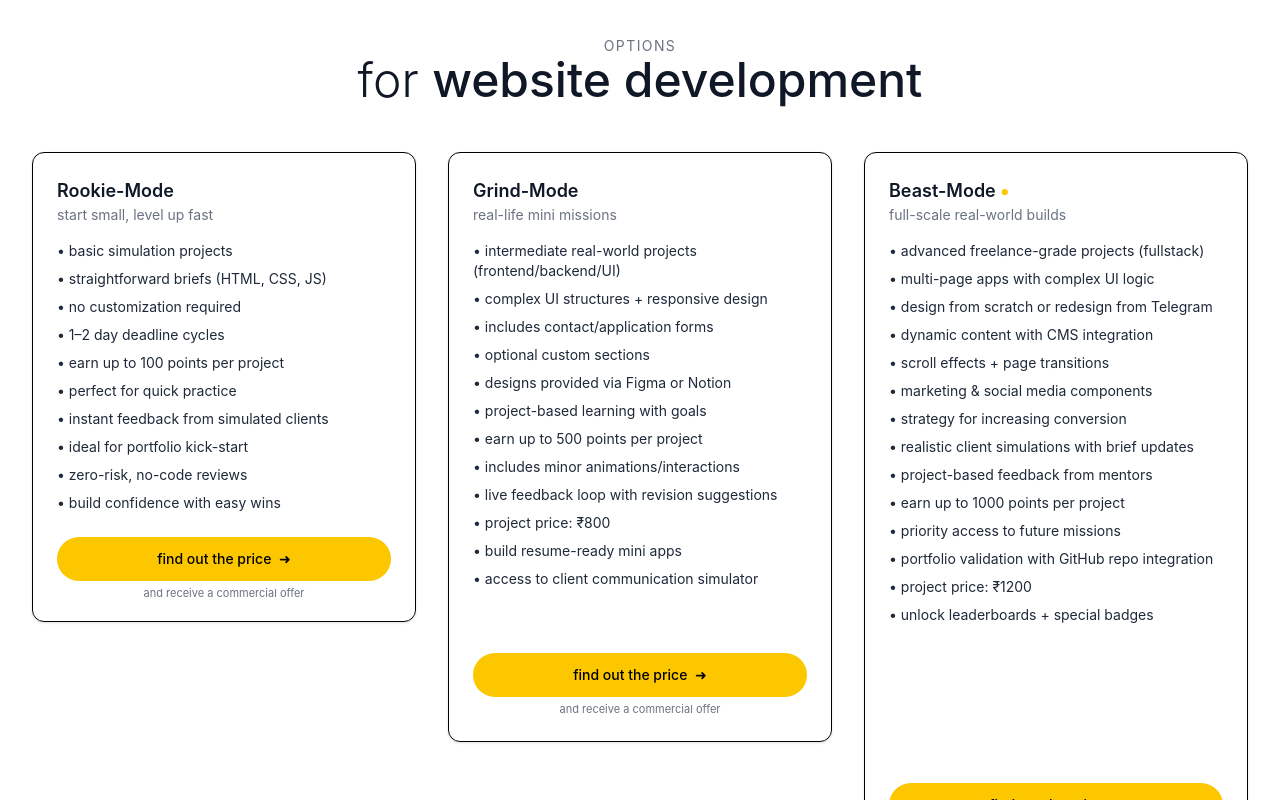
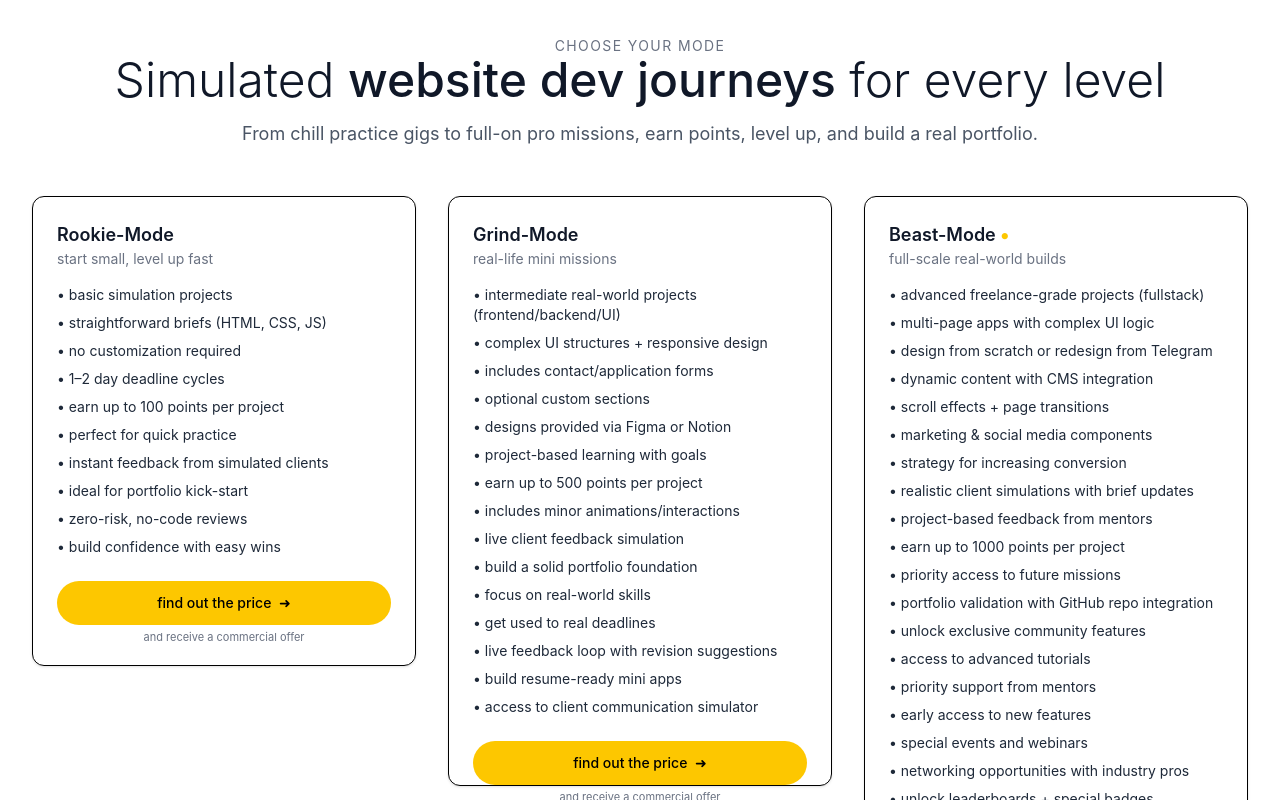
Before and after one commit to 42aditya31/Ficlance, a React (Vite) app: page / in a window 1280 px wide. Shown: the part 3280-4080 px from the top of the page. Built offline with nearby package versions, Linux system fonts and the light colour scheme.

Commit message:
update PriceSection with new pricing plans and enhanced layout for better user engagement

```diff
--- a/src/Components/PriceSection.jsx
+++ b/src/Components/PriceSection.jsx
@@ -30,8 +30,11 @@ const plans = [
       "project-based learning with goals",
       "earn up to 500 points per project",
       "includes minor animations/interactions",
+        "live client feedback simulation",
+        "build a solid portfolio foundation",
+        "focus on real-world skills",
+        "get used to real deadlines",
       "live feedback loop with revision suggestions",
-      "project price: ₹800",
       "build resume-ready mini apps",
       "access to client communication simulator",
     ],
@@ -54,7 +57,12 @@ const plans = [
       "earn up to 1000 points per project",
       "priority access to future missions",
       "portfolio validation with GitHub repo integration",
-      "project price: ₹1200",
+        "unlock exclusive community features",
+        "access to advanced tutorials",
+        "priority support from mentors",
+        "early access to new features",
+        "special events and webinars",
+        "networking opportunities with industry pros",
       "unlock leaderboards + special badges",
     ],
     heightClass: "h-[720px]",
@@ -66,12 +74,16 @@ const plans = [
 const PriceSection = () => {
   return (
     <section className="bg-white py-16 px-4 sm:px-6 lg:px-8" id="pricing">
-      <div className="max-w-7xl mx-auto text-center mb-12">
-        <p className="text-gray-500 text-sm uppercase tracking-widest">options</p>
-        <h2 className="text-4xl sm:text-5xl font-light text-gray-900">
-          for <span className="font-medium">website development</span>
-        </h2>
-      </div>
+     <div className="max-w-7xl mx-auto text-center mb-12">
+  <p className="text-gray-500 text-sm uppercase tracking-widest">choose your mode</p>
+  <h2 className="text-4xl sm:text-5xl font-light text-gray-900">
+    Simulated <span className="font-medium">website dev journeys</span> for every level
+  </h2>
+  <p className="mt-4 text-base sm:text-lg text-gray-600">
+    From chill practice gigs to full-on pro missions, earn points, level up, and build a real portfolio.
+  </p>
+</div>
+
 
       <div className="grid gap-8 md:grid-cols-3 max-w-7xl mx-auto">
         {plans.map((plan, index) => (
```
